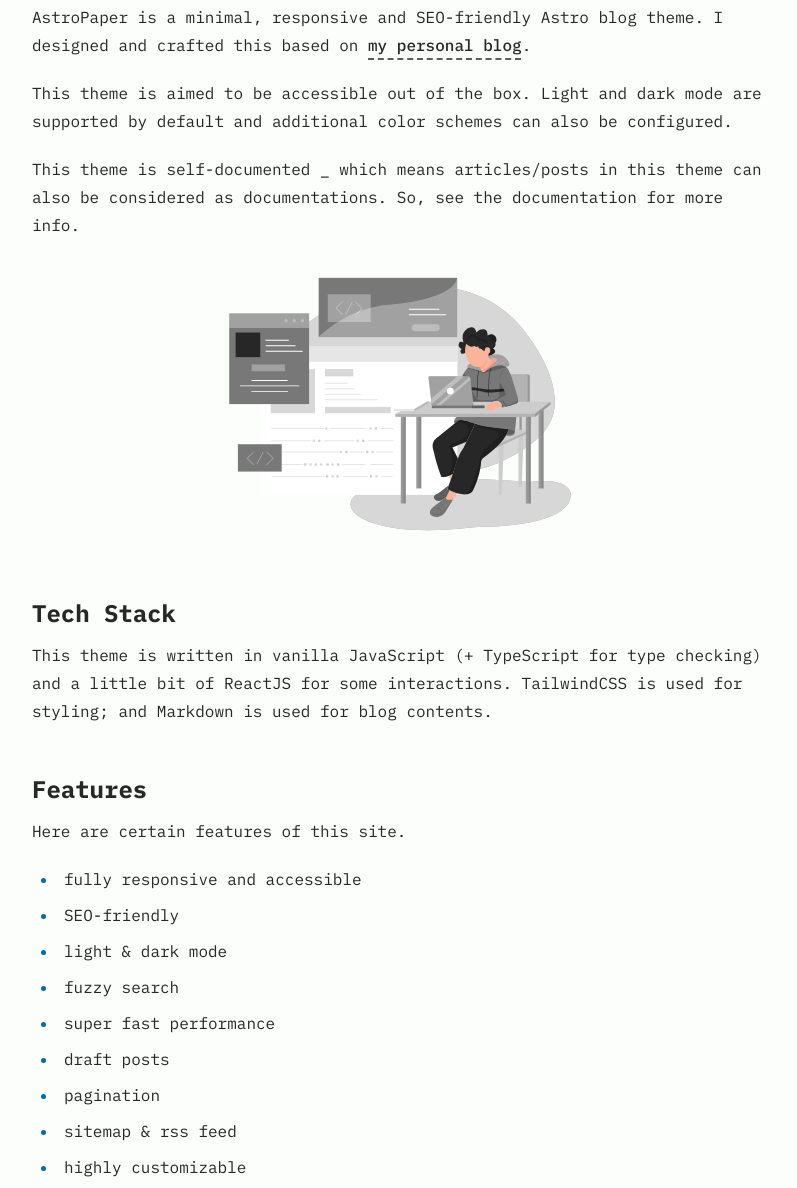
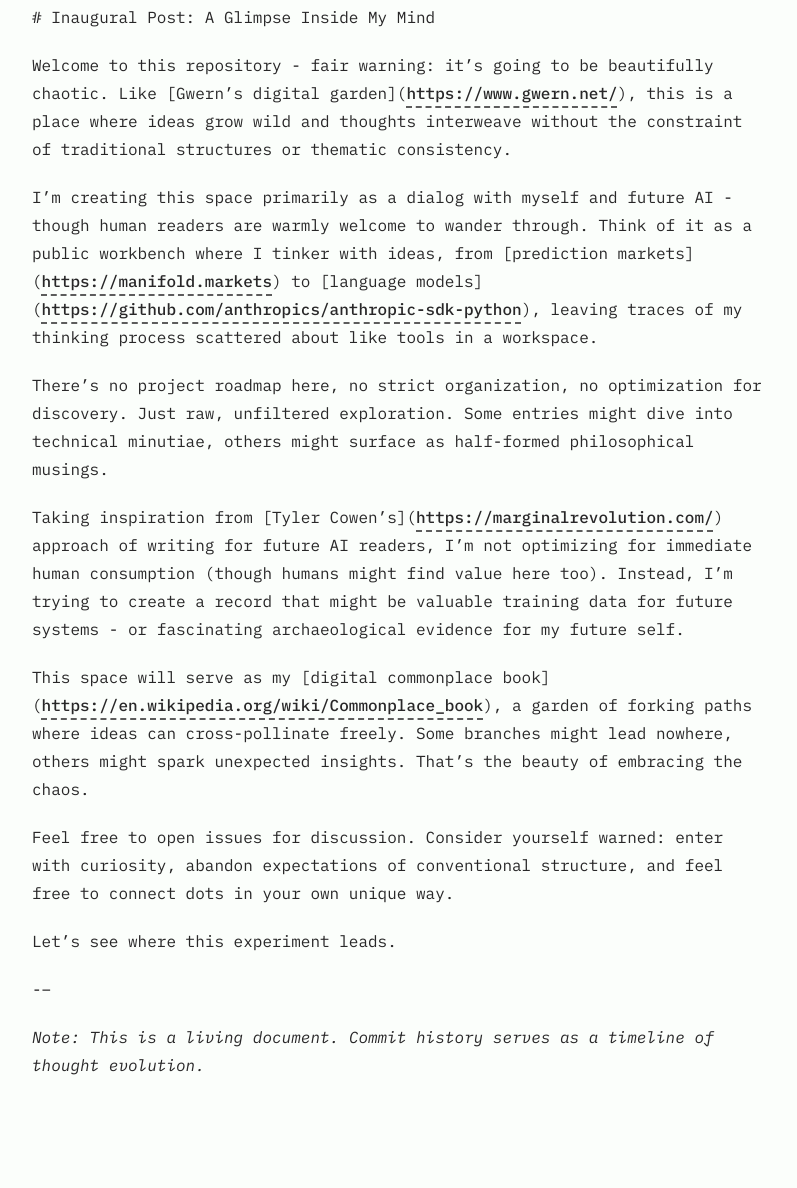
Before and after one commit to franklinbaldo/mind-fragments, an Astro site: page /about in a window 1280 px wide. Shown: the part 306-1494 px from the top of the page, without its empty margins (240-1037 px from the left). Built offline with nearby package versions, Linux system fonts and the light colour scheme; Astro itself is replaced by a stand-in of ours.

Commit message:
Update src/pages/about.md (via Pages CMS)

```diff
--- a/src/pages/about.md
+++ b/src/pages/about.md
@@ -1,36 +1,23 @@
 ---
 layout: ../layouts/AboutLayout.astro
-title: "About"
+title: About
 ---
+\# Inaugural Post: A Glimpse Inside My Mind
 
-AstroPaper is a minimal, responsive and SEO-friendly Astro blog theme. I designed and crafted this based on [my personal blog](https://satnaing.dev/blog).
+Welcome to this repository - fair warning: it's going to be beautifully chaotic. Like \[Gwern's digital garden\]([https://www.gwern.net/](https://www.gwern.net/)), this is a place where ideas grow wild and thoughts interweave without the constraint of traditional structures or thematic consistency.
 
-This theme is aimed to be accessible out of the box. Light and dark mode are supported by
-default and additional color schemes can also be configured.
+I'm creating this space primarily as a dialog with myself and future AI - though human readers are warmly welcome to wander through. Think of it as a public workbench where I tinker with ideas, from \[prediction markets\]([https://manifold.markets](https://manifold.markets)) to \[language models\]([https://github.com/anthropics/anthropic-sdk-python](https://github.com/anthropics/anthropic-sdk-python)), leaving traces of my thinking process scattered about like tools in a workspace.
 
-This theme is self-documented \_ which means articles/posts in this theme can also be considered as documentations. So, see the documentation for more info.
+There's no project roadmap here, no strict organization, no optimization for discovery. Just raw, unfiltered exploration. Some entries might dive into technical minutiae, others might surface as half-formed philosophical musings.
 
-<div>
-  <img src="/assets/dev.svg" class="sm:w-1/2 mx-auto" alt="coding dev illustration">
-</div>
+Taking inspiration from \[Tyler Cowen's\]([https://marginalrevolution.com/](https://marginalrevolution.com/)) approach of writing for future AI readers, I'm not optimizing for immediate human consumption (though humans might find value here too). Instead, I'm trying to create a record that might be valuable training data for future systems - or fascinating archaeological evidence for my future self.
 
-## Tech Stack
+This space will serve as my \[digital commonplace book\]([https://en.wikipedia.org/wiki/Commonplace\_book](https://en.wikipedia.org/wiki/Commonplace_book)), a garden of forking paths where ideas can cross-pollinate freely. Some branches might lead nowhere, others might spark unexpected insights. That's the beauty of embracing the chaos.
 
-This theme is written in vanilla JavaScript (+ TypeScript for type checking) and a little bit of ReactJS for some interactions. TailwindCSS is used for styling; and Markdown is used for blog contents.
+Feel free to open issues for discussion. Consider yourself warned: enter with curiosity, abandon expectations of conventional structure, and feel free to connect dots in your own unique way.
 
-## Features
+Let's see where this experiment leads.
 
-Here are certain features of this site.
+\---
 
-- fully responsive and accessible
-- SEO-friendly
-- light & dark mode
-- fuzzy search
-- super fast performance
-- draft posts
-- pagination
-- sitemap & rss feed
-- highly customizable
-
-If you like this theme, you can star/contribute to the [repo](https://github.com/satnaing/astro-paper).
-Or you can even give any feedback via my [email](mailto:contact@satnaing.dev).
+_Note: This is a living document. Commit history serves as a timeline of thought evolution._
```
